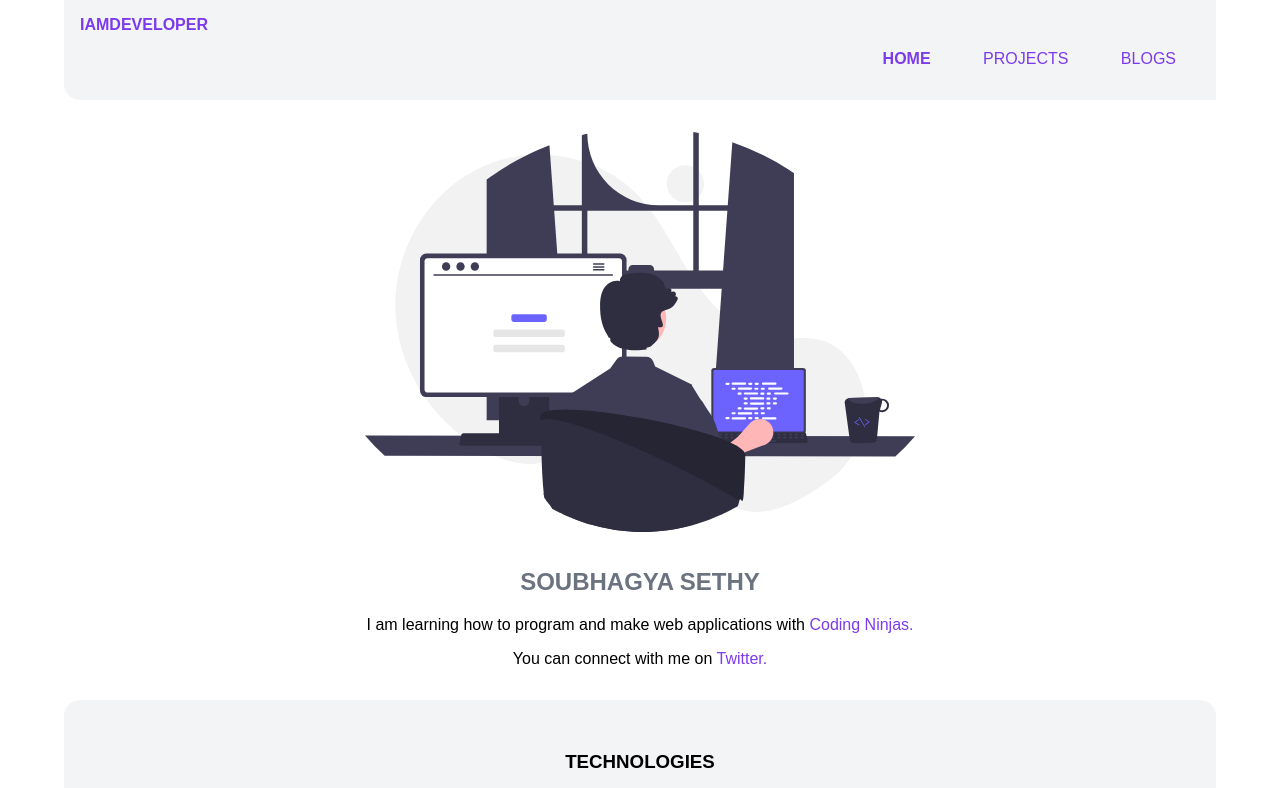
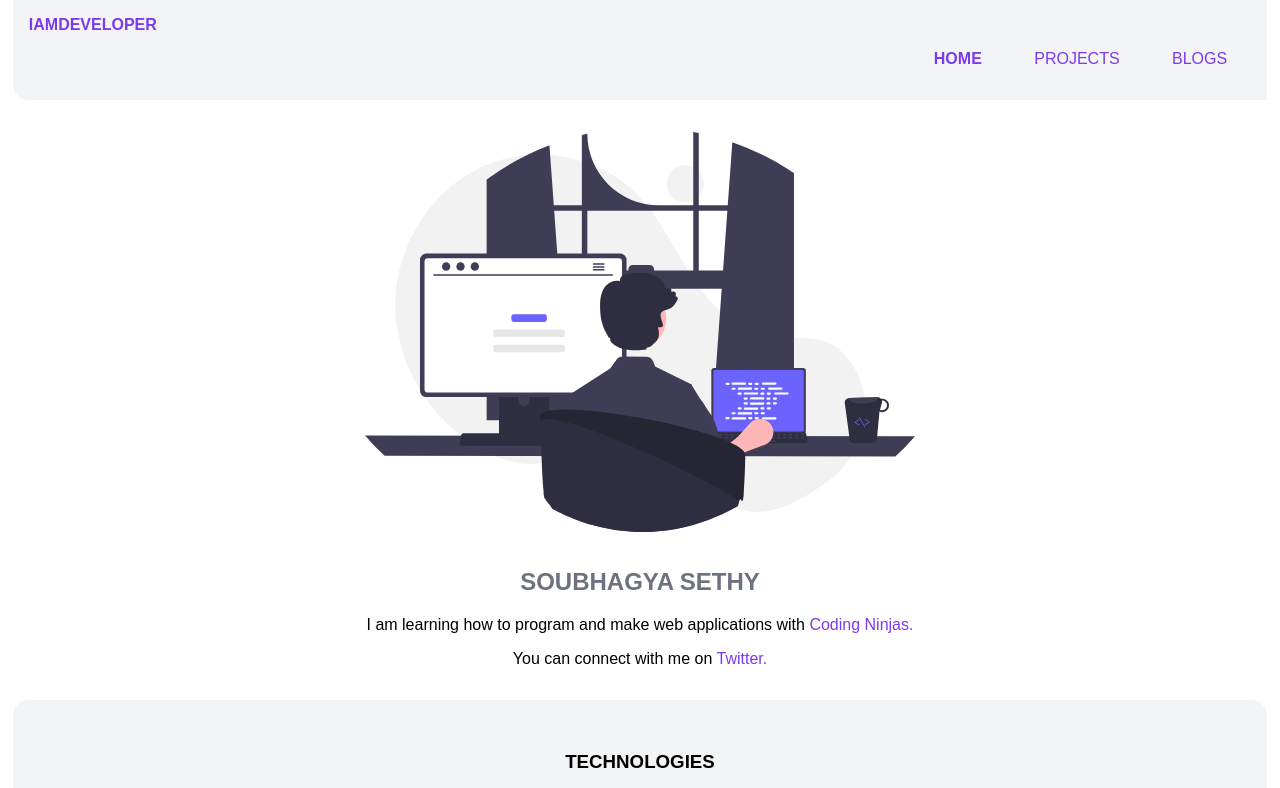
Before and after one commit to soubhagyasethy/portfolio-soubhagya, a plain HTML site: page index.html in a window 1280 px wide. Shown: the top 788 px of the page. Drawn offline with Linux system fonts and the light colour scheme.

Commit message:
Update style.css

```diff
--- a/style.css
+++ b/style.css
@@ -20,7 +20,7 @@ body {
 body {
     font-family: "Montserrat", sans-serif;
     margin: 0px auto;
-    max-width: 90%;
+    max-width: 98%;
     width: 100%;
 }
 
```
